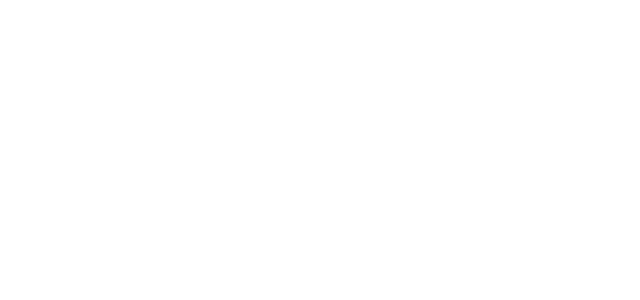
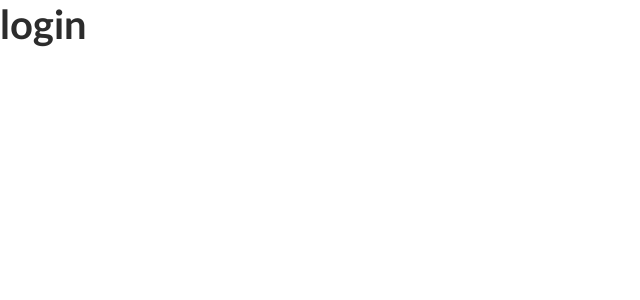
Before and after one commit to bhagavath26/Datatruks_ui, a React (Create React App) app: page / in a window 1280 px wide. Shown: the top 300 px of the page, without its empty margins (0-640 px from the left). Built offline with nearby package versions, Linux system fonts and the light colour scheme.

Commit message:
login page

```diff
--- /dev/null
+++ b/src/components/Login.js
@@ -0,0 +1,13 @@
+import React, { Component } from 'react'
+
+export class Login extends Component {
+  render() {
+    return (
+      <div>
+        <h1>login</h1>
+      </div>
+    )
+  }
+}
+
+export default Login
--- a/src/index.js
+++ b/src/index.js
@@ -7,10 +7,12 @@
 import FormElements from './components/FormElements';
 import Typography from './components/Typography';
 import Layout from './components/Layout';
+import Login from './components/Login';
 
 ReactDOM.render(
     <BrowserRouter>
         <React.Fragment>
+            <Route exact path="/" component={Login} />
             <Route path="/dashboard" component={Dashboard} />
             <Route path="/FormElements" component={FormElements} />
             <Route path="/Typography" component={Typography} />
--- a/src/styles/layout.scss
+++ b/src/styles/layout.scss
@@ -29,7 +29,6 @@
 
 .#{$namespace}_navbar{
   @include padding(5px 0px);
-  //padding: 5px 0px;
   box-shadow: 1px 2px 3px #ccc;
   background:color(light-bg);
 
```
